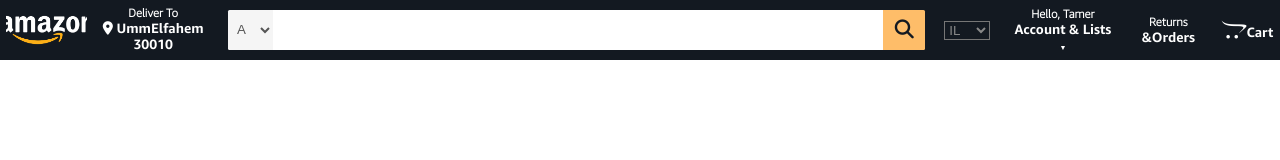
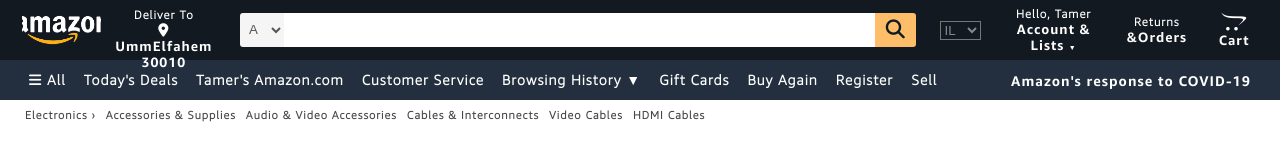
Before and after one commit to Tamerabdalrazaq/Project-Amazon-Page, a plain HTML site: page index.html in a window 1280 px wide. Drawn offline with Linux system fonts and the light colour scheme.

Commit message:
2navs + categories

```diff
--- a/CSS/main.css
+++ b/CSS/main.css
@@ -20,7 +20,8 @@ html{
 }
 
 body{
-font-family: ember-regular;
+    font-family: ember-light;
+    letter-spacing: 1px;
 }
 
 :root{
@@ -50,7 +51,7 @@ img{
     object-position:50% 50%;
 }
 
-/* NAVBAR */
+/* TOP NAVBAR */
 
 nav{
     background-color: var(--navbar-color);
@@ -58,6 +59,7 @@ nav{
     display: flex;
     align-items: center;
     justify-content: center;
+    flex-direction: column;
     color: #fff;
     text-align: center;
 }
@@ -79,7 +81,7 @@ nav .nav-container{
     align-items: center;
     height: 80%;
     width: 100%;
-    padding: 0 0.62rem;
+    padding: 0 2rem;
 }
 
     /* NAV-LEFT */
@@ -92,8 +94,13 @@ nav .nav-container .nav-left{
     align-items: center;
 }
 
+nav .nav-container .nav-left > div{
+    border: 2px solid transparent;
+}
+
 nav .nav-container .nav-left > div:hover{
-    border: 2px solid #fff;
+    border-color: #fff;
+    cursor: pointer;
 }
 
 nav .nav-container .nav-left .nav-left-logo{
@@ -108,7 +115,7 @@ nav .nav-container .nav-left .nav-left-address{
 }
 
 
-/* NAV-MIDDLE */
+    /* NAV-MIDDLE */
 nav .nav-container .nav-middle{
     width: 55%;
     height: 82%;
@@ -118,11 +125,12 @@ nav .nav-container .nav-middle form {
     height: 100%;
     display: flex;
     outline: none;
+    border: 3px solid transparent;
 }
 
 nav .nav-container .nav-middle form:hover {
-    border: 3px solid #ffb14a;
-    border-radius: 1.5px;
+    border-color:  #ffb14a;
+    border-radius: 3px;
 }
 
 nav .nav-container .nav-middle form select,
@@ -134,8 +142,8 @@ nav .nav-container .nav-middle form .btn-search{
 nav .nav-container .nav-middle form select{
     width: 6.5%;
     border: none;
-    border-top-left-radius: 1.5px;
-    border-bottom-left-radius: 1.5px;
+    border-top-left-radius: 3px;
+    border-bottom-left-radius: 3px;
     background-color: rgb(245, 245, 245);
     padding: 5px;
     color: #555;
@@ -157,8 +165,8 @@ nav .nav-container .nav-middle form .btn-search{
     justify-content:   center;
     align-items: center;
     color: #131921;
-    border-top-right-radius: 1.5px;
-    border-bottom-right-radius: 1.5px;
+    border-top-right-radius: 3px;
+    border-bottom-right-radius: 3px;
     border-left: none;
 }
 
@@ -175,10 +183,12 @@ nav .nav-container .nav-right > div{
     display: flex;
     flex-direction: column;
     justify-content: center;
+    border: 2px solid transparent;
 }
 
 nav .nav-container .nav-right > div:hover{
-    border: 2px solid #fff;
+    border-color: #fff;
+    cursor: pointer;
 }
 
 nav .nav-container .nav-right .nav-right-country{
@@ -211,3 +221,61 @@ nav .nav-container .nav-right .nav-right-cart i{
 nav .nav-container .nav-right .arrowdown{
     font-size: .7rem;
 }
+
+/* BOTTOM NAVBAR */
+
+.bottom-nav{
+    height: 4rem;
+    width: 100%;
+    background: #232F3E;
+    display: flex;
+    justify-content: space-between;
+    align-items: center;
+    padding: 0 2rem;
+}
+
+.bottom-nav .bottom-nav-left{
+    width: fit-content;
+    display: flex;
+}
+
+.bottom-nav .bottom-nav-right{
+    width: fit-content;
+}
+
+.bottom-nav h4{
+    font-size: 1.4rem;
+    padding: .3rem .8rem;
+    color: rgb(255, 255, 255);
+    border: 1px solid transparent;
+}
+
+.bottom-nav h4:hover{
+    border-color: #fff;
+    cursor: pointer;
+}
+
+.bottom-nav .bottom-nav-right h4{
+    font-family: ember-bold;
+}
+
+
+/* CATEGORIES ROW */
+
+.categories-row .categories-content{
+    display: flex;
+    width: fit-content;
+    height: fit-content;
+    color: rgb(71, 71, 71);
+    padding: .8rem 0 0 2.5rem;
+}
+
+.categories-row .categories-content h5{
+    font-size: 1.1rem;
+    margin-right: 1rem;
+}
+
+.categories-row .categories-content h5:hover{
+    text-decoration: underline;
+    cursor: pointer;
+}
--- a/index.html
+++ b/index.html
@@ -58,5 +58,33 @@
             </div>
         </div>
     </nav>
+
+    <div class="bottom-nav">
+        <div class="bottom-nav-left">
+            <h4><i class="fas fa-bars"></i> All</h4>
+            <h4>Today's Deals</h4>
+            <h4>Tamer's Amazon.com</h4>
+            <h4>Customer Service</h4>
+            <h4>Browsing History &#9660;</h4>
+            <h4>Gift Cards</h4>
+            <h4>Buy Again</h4>
+            <h4>Register</h4>
+            <h4>Sell</h4>
+        </div>
+        <div class="bottom-nav-right">
+            <h4>Amazon's response to COVID-19</h4>
+        </div>
+    </div>
+
+    <div class="categories-row">
+        <div class="categories-content">
+            <h5>Electronics ›</h5>
+            <h5>Accessories & Supplies</h5>
+            <h5>Audio & Video Accessories</h5>
+            <h5>Cables & Interconnects</h5>
+            <h5>Video Cables</h5>
+            <h5>HDMI Cables</h5>
+        </div>
+    </div>
 </body>
 </html>
```
